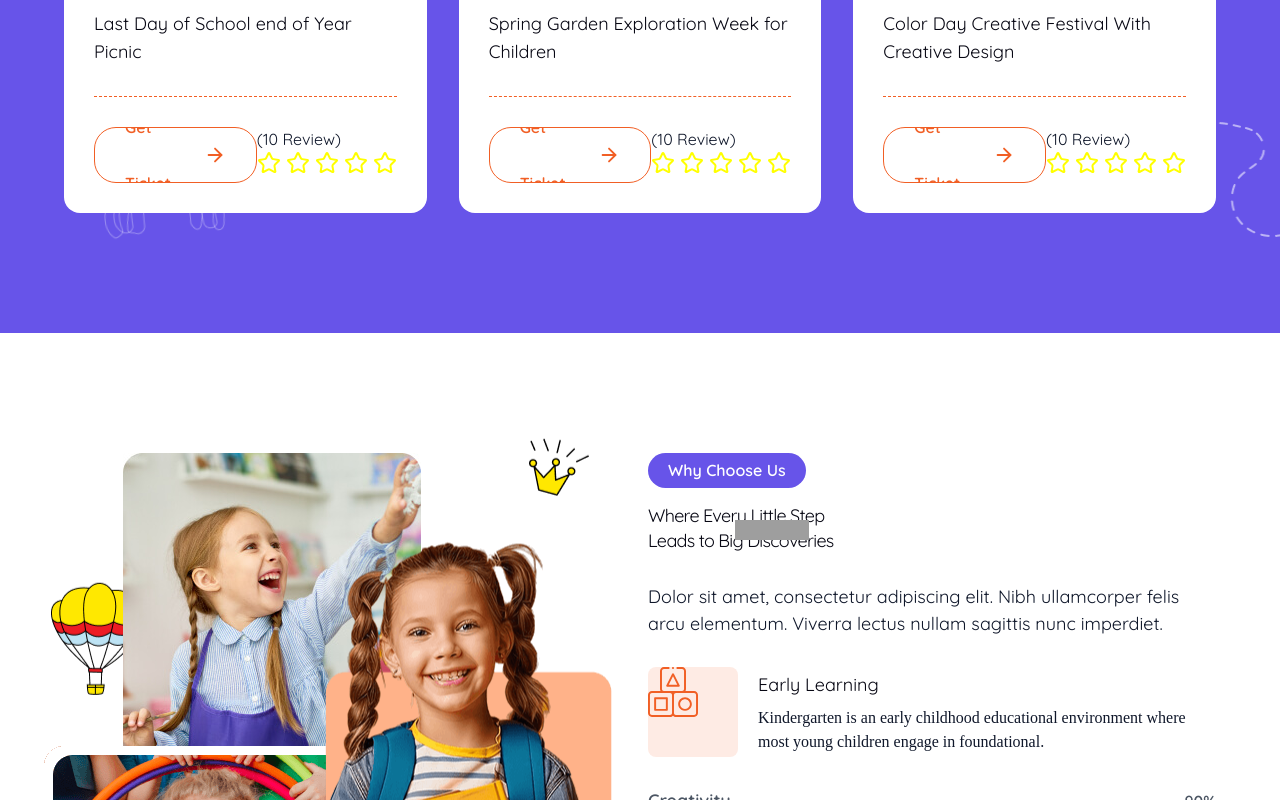
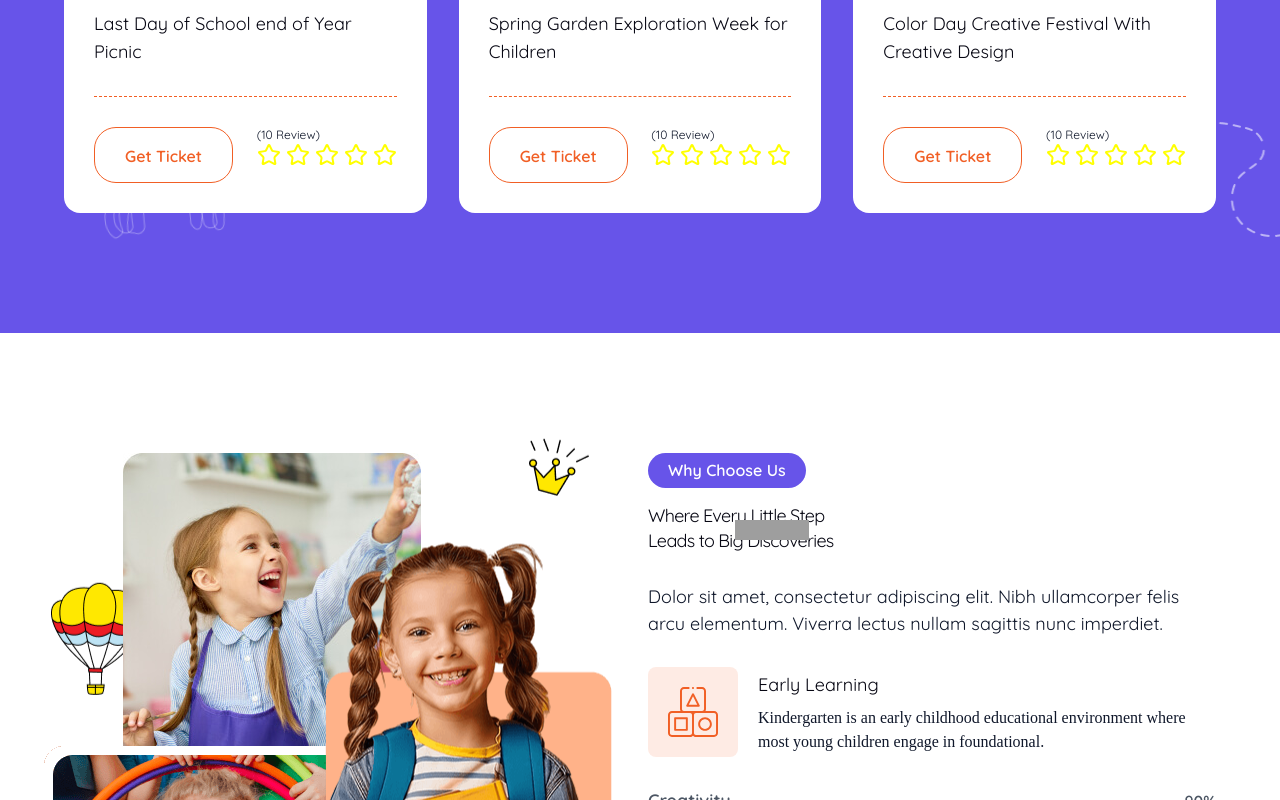
Before and after one commit to minhsangng/hongphuc-crm, a React (Vite) app: page / in a window 1280 px wide. Shown: the part 3020-3820 px from the top of the page. Built offline with nearby package versions, Linux system fonts and the light colour scheme; grey boxes are pictures that could not be loaded; a web font is replaced by a local one.

Commit message:
Fix layout

```diff
--- a/src/components/ChooseUs.jsx
+++ b/src/components/ChooseUs.jsx
@@ -47,7 +47,7 @@ export default function ChooseUs() {
                   sagittis nunc imperdiet.
                 </p>
                 <div className="icon-items">
-                  <div className="icon">
+                  <div className="icon flex justify-center items-center">
                     <img src={images("bricks-1.svg")} alt="svg-image" />
                   </div>
                   <div className="content">
--- a/src/components/Classes.jsx
+++ b/src/components/Classes.jsx
@@ -70,12 +70,11 @@ export default function Classes() {
                     <a href="/program-details">{c.title}</a>
                   </h3>
                   <div className="classes-rate">
-                    <a href="/program-details" className="theme-btn flex items-center gap-2">
-                      Get Ticket
-                      <ArrowRight />
+                    <a href="/program-details" className="theme-btn group">
+                      Get Ticket <ArrowRight className="opacity-0 group-hover:opacity-100 transition ease-linear absolute top-1/2 right-2 transform -translate-y-1/2" />
                     </a>
                     <div className="rate">
-                      <p>(10 Review)</p>
+                      <p className="!text-xs">(10 Review)</p>
                       <ul>
                         {Array.from({ length: 5 }).map((_, i) => (
                           <li key={i}>
--- a/src/components/Contact.jsx
+++ b/src/components/Contact.jsx
@@ -33,7 +33,8 @@ export default function Contact() {
       </div>
 
       <div className="w-[90%] mx-auto">
-        <div className="section-title-area custom-padding-top2">
+        <div className="contact-wrapper">
+          <div className="section-title-area custom-padding-top2 grid grid-cols-2 gap-4">
             <div className="section-title">
               <span className="sub-title">Quick Contact</span>
               <h2 className="text-white">Quick Contact With Us</h2>
@@ -44,8 +45,6 @@ export default function Contact() {
               <br /> consectetur adipiscing elit. Nibh ullamcorper.
             </p>
           </div>
-
-        <div className="contact-wrapper">
           <div className="grid grid-cols-2 gap-4">
             <div className="">
               <div className="contact-info">
--- a/src/components/Footer.jsx
+++ b/src/components/Footer.jsx
@@ -1,3 +1,4 @@
+import { Mail, MapPin } from "lucide-react";
 import { images } from "../utils/helpers";
 
 export default function Footer() {
@@ -106,24 +107,24 @@ export default function Footer() {
             <div className="">
               <div className="single-footer-widget">
                 <div className="widget-content">
-                  <div className="contact-info !m-0">
+                  <div className="contact-info">
                     <div className="icon">
-                      <img src={images("email.svg")} alt="icon-image" className="w-6" />
+                      <Mail />
                     </div>
                     <div className="content">
                       <h3>Email</h3>
-                      <p>
+                      <p className="text-base">
                         <a href="mailto:mnhongphuc.info@gmail.com">mnhongphuc.info@gmail.com</a>
                       </p>
                     </div>
                   </div>
-                  <div className="contact-info !m-0">
+                  <div className="contact-info">
                     <div className="icon">
-                      <img src={images("location(1).svg")} alt="icon-image" className="w-8" />
+                      <MapPin />
                     </div>
                     <div className="content">
                       <h3>Địa chỉ</h3>
-                      <p>Lộ Vàm, Chợ Gạo, Đồng Tháp</p>
+                      <p className="text-base">Lộ Vàm, Chợ Gạo, Đồng Tháp</p>
                     </div>
                   </div>
                 </div>
@@ -132,8 +133,7 @@ export default function Footer() {
           </div>
 
           <p className="footer-bottom">
-            © <a href="/">Kidza</a> {new Date().getFullYear()} . All Rights
-            Reserved, Modinatheme
+            © <a href="/">Mầm non Hồng Phúc</a> 2026. All Rights Reserved, <a href="https://github.com/minhsangng">minhsangng</a>
           </p>
         </div>
       </div>
--- a/src/components/Session.jsx
+++ b/src/components/Session.jsx
@@ -11,7 +11,7 @@ export default function Session() {
       <div className="w-[90%] mx-auto mb-8">
         <div className="session-wrapper zoom-effect-style">
           <div className="grid grid-cols-2 gap-4 items-center">
-            <div className="">
+            <div>
               <div className="session-content">
                 <div className="section-title">
                   <span className="sub-title">session Times</span>
@@ -23,7 +23,7 @@ export default function Session() {
               </div>
               <span className="vertical-dashed" />
             </div>
-            <div className="">
+            <div>
               {sessions.map((s) => (
                 <div key={s.title} className="session-box">
                   <h3>{s.title}</h3>
```
Also changed, not shown: src/assets/css/main.css. Lines whose indentation alone changed are shown as unchanged.
